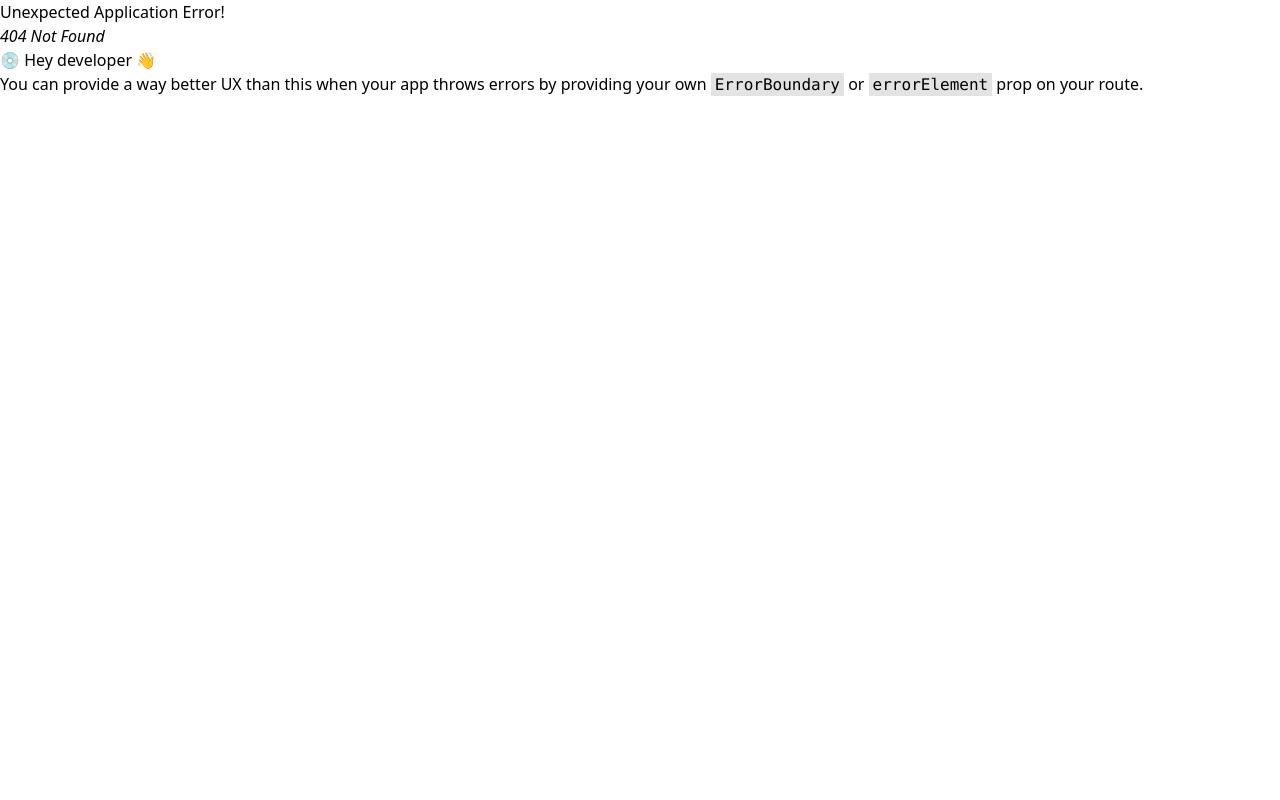
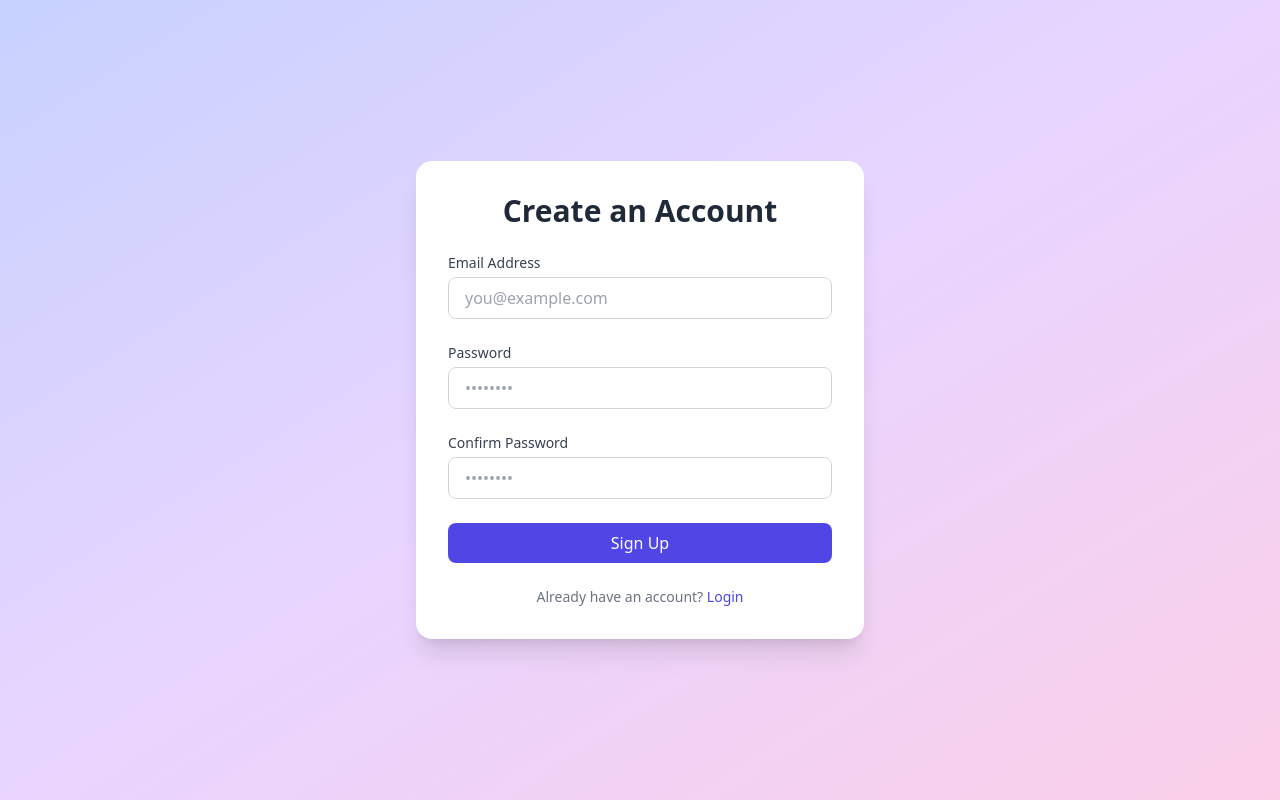
Before and after one commit to ssulochanaherath/hotel_booking, a React (Vite) app: page /signup in a window 1280 px wide. Before the commit this address had no page. Built offline with nearby package versions, Linux system fonts and the light colour scheme.

Commit message:
few changes

```diff
--- a/src/App.tsx
+++ b/src/App.tsx
@@ -2,6 +2,7 @@ import { createBrowserRouter, RouterProvider } from "react-router";
 import "./index.css";
 import Login from "./pages/Login.tsx";
 import {RootLayout} from "./components/RootLayout.tsx";
+import Signup from "./pages/Signup.tsx";
 
 function App() {
     const router = createBrowserRouter([
@@ -9,8 +10,8 @@ function App() {
             path: "/",
             element: <RootLayout />,
             children: [
-                {
-                    path: "/", element: <Login /> },
+                { path: "/", element: <Login /> },
+                { path: "/signup", element: <Signup /> },
             ],
         },
     ]);
--- a/src/pages/Signup.tsx
+++ b/src/pages/Signup.tsx
@@ -1,53 +1,85 @@
-import React, { useState } from 'react';
+import React, { useState } from "react";
 
-const SignupPage = () => {
-    const [formData, setFormData] = useState({
-        email: '',
-        password: '',
-        confirmPassword: '',
-    });
-
-    const handleChange = (e) => {
-        setFormData({
-            ...formData,
-            [e.target.name]: e.target.value,
-        });
-    };
+const Signup = () => {
+    const [email, setEmail] = useState("");
+    const [password, setPassword] = useState("");
+    const [confirmPassword, setConfirmPassword] = useState("");
+    const [error, setError] = useState("");
+    const [loading, setLoading] = useState(false);
 
     const handleSubmit = (e) => {
         e.preventDefault();
-        // handle signup logic
+        setLoading(true);
+        setError("");
+
+        // Simulating signup process, you can add Redux logic or backend integration here later
+        setTimeout(() => {
+            if (password !== confirmPassword) {
+                setError("Passwords do not match");
+            } else if (email === "test@example.com") {
+                setError("Email is already taken");
+            } else {
+                // Handle successful signup
+                console.log("Signup successful");
+                // Redirect or store user data logic here
+            }
+            setLoading(false);
+        }, 1000);
     };
 
     return (
-        <div className="signup-page">
-            <h2>Sign Up</h2>
-            <form onSubmit={handleSubmit}>
+        <div className="min-h-screen flex items-center justify-center bg-gradient-to-br from-indigo-200 via-purple-200 to-pink-200 p-4">
+            <div className="w-full max-w-md bg-white rounded-2xl shadow-xl p-8">
+                <h2 className="text-3xl font-bold text-center text-gray-800 mb-6">Create an Account</h2>
+                <form className="space-y-6" onSubmit={handleSubmit}>
+                    <div>
+                        <label htmlFor="email" className="block text-sm font-medium text-gray-700">Email Address</label>
                         <input
                             type="email"
-                    name="email"
-                    placeholder="Email"
-                    value={formData.email}
-                    onChange={handleChange}
+                            id="email"
+                            placeholder="you@example.com"
+                            value={email}
+                            onChange={(e) => setEmail(e.target.value)}
+                            className="mt-1 w-full px-4 py-2 border border-gray-300 rounded-lg focus:outline-none focus:ring-2 focus:ring-indigo-400"
                         />
+                    </div>
+                    <div>
+                        <label htmlFor="password" className="block text-sm font-medium text-gray-700">Password</label>
                         <input
                             type="password"
-                    name="password"
-                    placeholder="Password"
-                    value={formData.password}
-                    onChange={handleChange}
+                            id="password"
+                            placeholder="••••••••"
+                            value={password}
+                            onChange={(e) => setPassword(e.target.value)}
+                            className="mt-1 w-full px-4 py-2 border border-gray-300 rounded-lg focus:outline-none focus:ring-2 focus:ring-indigo-400"
                         />
+                    </div>
+                    <div>
+                        <label htmlFor="confirmPassword" className="block text-sm font-medium text-gray-700">Confirm Password</label>
                         <input
                             type="password"
-                    name="confirmPassword"
-                    placeholder="Confirm Password"
-                    value={formData.confirmPassword}
-                    onChange={handleChange}
+                            id="confirmPassword"
+                            placeholder="••••••••"
+                            value={confirmPassword}
+                            onChange={(e) => setConfirmPassword(e.target.value)}
+                            className="mt-1 w-full px-4 py-2 border border-gray-300 rounded-lg focus:outline-none focus:ring-2 focus:ring-indigo-400"
                         />
-                <button type="submit">Sign Up</button>
+                    </div>
+                    {error && <p className="text-red-500 text-sm text-center">{error}</p>}
+                    <button
+                        type="submit"
+                        className={`w-full ${loading ? "bg-gray-400" : "bg-indigo-600"} text-white py-2 rounded-lg hover:bg-indigo-700 transition duration-300`}
+                        disabled={loading}
+                    >
+                        {loading ? "Signing up..." : "Sign Up"}
+                    </button>
                 </form>
+                <p className="text-sm text-center text-gray-500 mt-6">
+                    Already have an account? <a href="/login" className="text-indigo-600 hover:underline">Login</a>
+                </p>
+            </div>
         </div>
     );
 };
 
-export default SignupPage;
+export default Signup;
```
Lines whose indentation alone changed are shown as unchanged.
